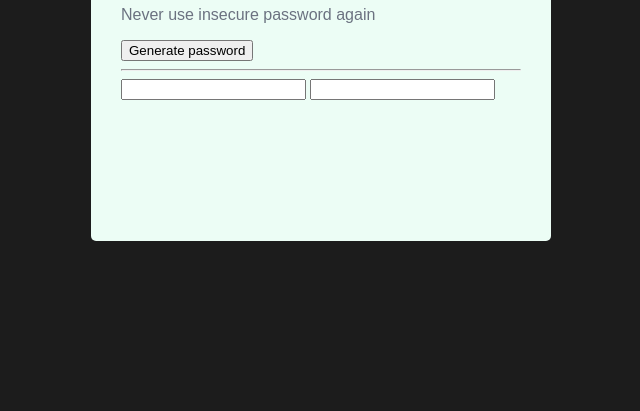
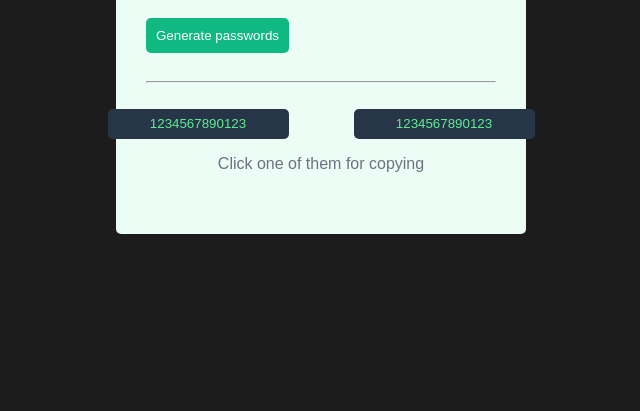
Before and after one commit to harrym9/password_generator_js, a plain HTML site: page index.html in a window 1280 px wide. Shown: the part 389-800 px from the top of the page, without its empty margins (319-959 px from the left). Drawn offline with Linux system fonts and the light colour scheme.

Commit message:
Frontentd of buttons and placeholders

```diff
--- a/index.css
+++ b/index.css
@@ -9,15 +9,15 @@ body {
 .container {
   background-color: #ecfdf5;
   font-family: Karla, sans-serif;
-  height: 400px;
-  width: 400px;
   border-radius: 5px;
   padding: 30px;
+  width: 350px;
+  height: 385px;
 }
 
 #title-text {
   font-weight: bold;
-  margin-top: 100px;
+  margin-top: 50px;
 }
 
 #random-text {
@@ -28,3 +28,40 @@ body {
   color: #6b7280;
   font-weight: 100;
 }
+
+#generate-btn {
+  margin-top: 20px;
+  margin-bottom: 20px;
+}
+
+::placeholder {
+  color: #5def92;
+}
+
+#generate-btn {
+  background-color: #10b981;
+  border: none;
+  padding: 10px;
+  border-radius: 5px;
+  color: white;
+}
+
+input {
+  background-color: #273549;
+  text-align: center;
+  border: none;
+  border-radius: 5px;
+}
+
+#placeholders {
+  display: flex;
+  justify-content: center;
+  margin-top: 26px;
+  height: 30px;
+  gap: 65px;
+}
+
+#copy-hint {
+  text-align: center;
+  color: #6b7280;
+}
--- a/index.html
+++ b/index.html
@@ -11,12 +11,23 @@
         Generate a <br /><span id="random-text">random password</span>
       </h1>
       <p id="hint-text">Never use insecure password again</p>
-      <button id="generate-btn">Generate password</button>
+      <button id="generate-btn">Generate passwords</button>
       <hr />
-      <div>
-        <input type="text" id="password-display-one" readonly placeholder="" />
-        <input type="text" id="password-display-two" readonly placeholder="" />
+      <div id="placeholders">
+        <input
+          type="text"
+          id="password-display-one"
+          readonly
+          placeholder="1234567890123"
+        />
+        <input
+          type="text"
+          id="password-display-two"
+          readonly
+          placeholder="1234567890123"
+        />
       </div>
+      <p id="copy-hint">Click one of them for copying</p>
     </div>
     <script src="index.js"></script>
   </body>
```
